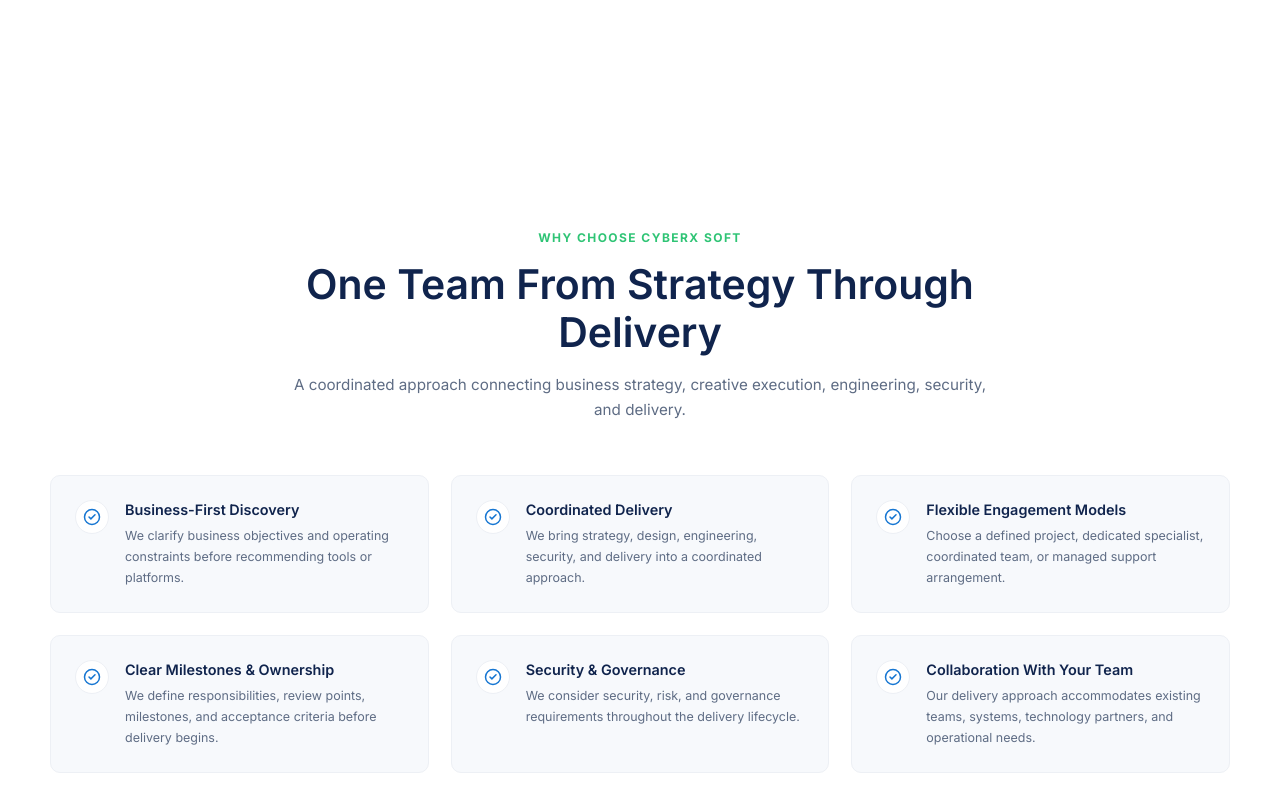
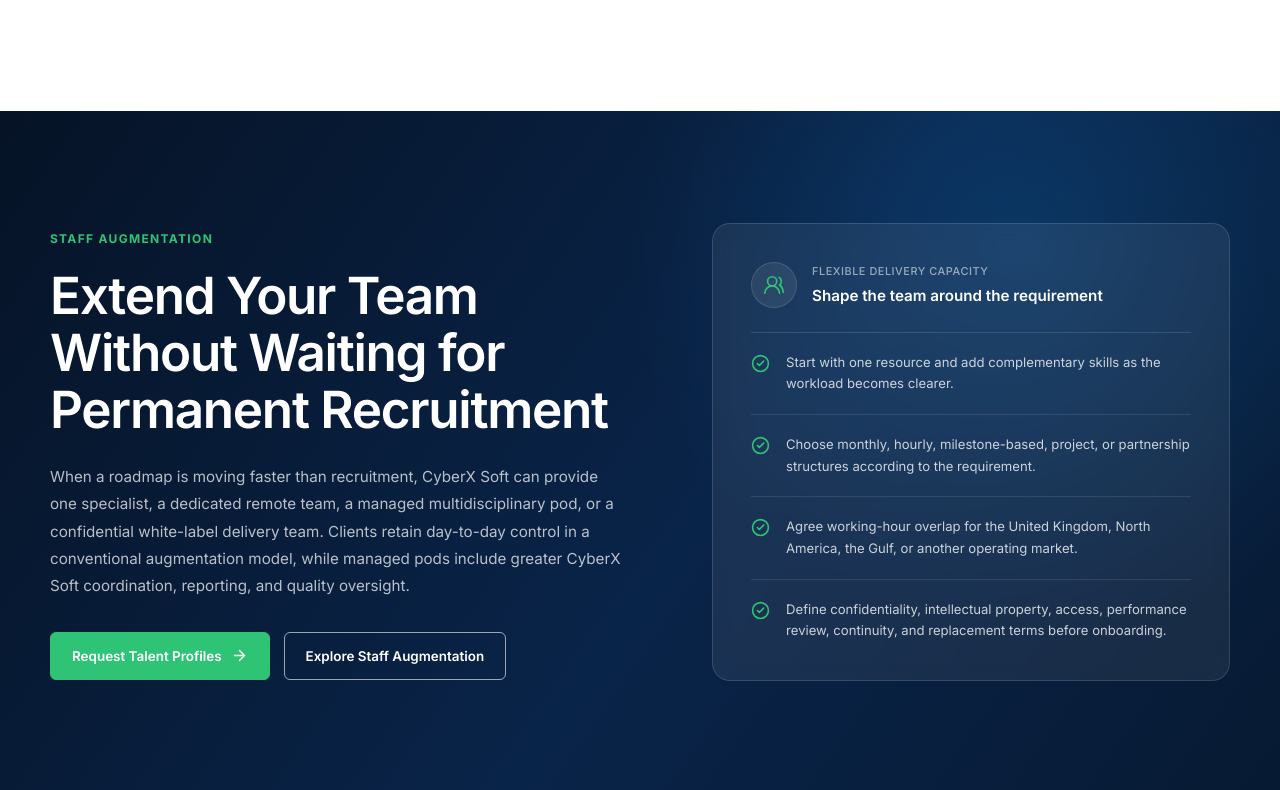
Before and after one commit to Furqan54/CyberXSoftStudio.net, a React (Vite) app in the folder client/: page / in a window 1280 px wide. Shown: the part 2970-3760 px from the top of the page. Built offline with nearby package versions, Linux system fonts and the light colour scheme.

Commit message:
Add Home staff augmentation highlight

```diff
--- a/client/src/features/home/HomePage.jsx
+++ b/client/src/features/home/HomePage.jsx
@@ -4,6 +4,7 @@
 import ClientsPartners from "./ClientsPartners";
 import HomeServices from "./HomeServices";
 import AudienceNeeds from "./AudienceNeeds";
+import StaffAugmentationHighlight from "./StaffAugmentationHighlight";
 import WhyChooseUs from "./WhyChooseUs";
 
 import { homeFaqs } from "./homeData";
@@ -21,6 +22,8 @@
 
       <AudienceNeeds />
 
+      <StaffAugmentationHighlight />
+
       <WhyChooseUs />
 
       <FAQSection items={homeFaqs} />
--- /dev/null
+++ b/client/src/features/home/StaffAugmentationHighlight.jsx
@@ -0,0 +1,98 @@
+import {
+  ArrowRight,
+  CheckCircle2,
+  UsersRound,
+} from "lucide-react";
+import { Link } from "react-router-dom";
+
+import { staffAugmentationHighlights } from "./homeData";
+
+import "./staffAugmentationHighlight.css";
+
+function StaffAugmentationHighlight() {
+  return (
+    <section className="staff-highlight">
+      <div className="container staff-highlight__inner">
+        <div className="staff-highlight__content">
+          <span className="staff-highlight__eyebrow">
+            Staff Augmentation
+          </span>
+
+          <h2 className="staff-highlight__title">
+            Extend Your Team Without Waiting for Permanent Recruitment
+          </h2>
+
+          <p className="staff-highlight__description">
+            When a roadmap is moving faster than recruitment, CyberX Soft can
+            provide one specialist, a dedicated remote team, a managed
+            multidisciplinary pod, or a confidential white-label delivery
+            team. Clients retain day-to-day control in a conventional
+            augmentation model, while managed pods include greater CyberX Soft
+            coordination, reporting, and quality oversight.
+          </p>
+
+          <div className="staff-highlight__actions">
+            <Link
+              to="/contact"
+              className="staff-highlight__button staff-highlight__button--primary"
+            >
+              Request Talent Profiles
+
+              <ArrowRight
+                size={17}
+                strokeWidth={2}
+                aria-hidden="true"
+              />
+            </Link>
+
+            <Link
+              to="/services/talent-augmentation-delivery-support"
+              className="staff-highlight__button staff-highlight__button--secondary"
+            >
+              Explore Staff Augmentation
+            </Link>
+          </div>
+        </div>
+
+        <div className="staff-highlight__panel">
+          <div className="staff-highlight__panel-heading">
+            <div className="staff-highlight__panel-icon">
+              <UsersRound
+                size={22}
+                strokeWidth={1.8}
+                aria-hidden="true"
+              />
+            </div>
+
+            <div>
+              <span>Flexible delivery capacity</span>
+
+              <strong>
+                Shape the team around the requirement
+              </strong>
+            </div>
+          </div>
+
+          <div className="staff-highlight__list">
+            {staffAugmentationHighlights.map((item) => (
+              <div
+                className="staff-highlight__item"
+                key={item.id}
+              >
+                <CheckCircle2
+                  size={19}
+                  strokeWidth={2}
+                  aria-hidden="true"
+                />
+
+                <p>{item.text}</p>
+              </div>
+            ))}
+          </div>
+        </div>
+      </div>
+    </section>
+  );
+}
+
+export default StaffAugmentationHighlight;
--- a/client/src/features/home/homeData.js
+++ b/client/src/features/home/homeData.js
@@ -74,6 +74,29 @@
   },
 ];
 
+export const staffAugmentationHighlights = [
+  {
+    id: 1,
+    text:
+      "Start with one resource and add complementary skills as the workload becomes clearer.",
+  },
+  {
+    id: 2,
+    text:
+      "Choose monthly, hourly, milestone-based, project, or partnership structures according to the requirement.",
+  },
+  {
+    id: 3,
+    text:
+      "Agree working-hour overlap for the United Kingdom, North America, the Gulf, or another operating market.",
+  },
+  {
+    id: 4,
+    text:
+      "Define confidentiality, intellectual property, access, performance review, continuity, and replacement terms before onboarding.",
+  },
+];
+
 export const whyChooseUsItems = [
   {
     id: 1,
--- /dev/null
+++ b/client/src/features/home/staffAugmentationHighlight.css
@@ -0,0 +1,327 @@
+/* =========================================
+   Home Staff Augmentation Highlight
+========================================= */
+
+.staff-highlight {
+  position: relative;
+
+  overflow: hidden;
+
+  padding-block: var(--section-space-lg);
+
+  background:
+    radial-gradient(
+      circle at 80% 20%,
+      rgba(20, 127, 209, 0.22),
+      transparent 34%
+    ),
+    linear-gradient(
+      125deg,
+      #061326 0%,
+      #092449 56%,
+      #071a33 100%
+    );
+}
+
+.staff-highlight__inner {
+  display: grid;
+  grid-template-columns:
+    minmax(0, 1.05fr)
+    minmax(360px, 0.95fr);
+
+  align-items: center;
+
+  gap: clamp(48px, 7vw, 90px);
+}
+
+/* =========================================
+   Content
+========================================= */
+
+.staff-highlight__content {
+  max-width: 680px;
+}
+
+.staff-highlight__eyebrow {
+  display: inline-block;
+
+  margin-bottom: 18px;
+
+  color: var(--color-accent);
+
+  font-size: 0.75rem;
+  font-weight: var(--font-weight-bold);
+
+  letter-spacing: 0.11em;
+  text-transform: uppercase;
+}
+
+.staff-highlight__title {
+  max-width: 660px;
+
+  color: var(--color-white);
+
+  font-size: clamp(2rem, 4vw, 3.25rem);
+  font-weight: var(--font-weight-semibold);
+
+  line-height: 1.12;
+  letter-spacing: -0.025em;
+}
+
+.staff-highlight__description {
+  max-width: 650px;
+
+  margin-top: 24px;
+
+  color: rgba(255, 255, 255, 0.72);
+
+  font-size: 0.95rem;
+  line-height: 1.8;
+}
+
+/* =========================================
+   Actions
+========================================= */
+
+.staff-highlight__actions {
+  display: flex;
+  align-items: center;
+  flex-wrap: wrap;
+
+  gap: 14px;
+
+  margin-top: 32px;
+}
+
+.staff-highlight__button {
+  display: inline-flex;
+  align-items: center;
+  justify-content: center;
+
+  gap: 9px;
+
+  min-height: 48px;
+
+  padding-inline: 21px;
+
+  font-size: 0.84rem;
+  font-weight: var(--font-weight-semibold);
+
+  border: 1px solid transparent;
+  border-radius: var(--radius-sm);
+
+  transition:
+    transform var(--transition-fast),
+    color var(--transition-fast),
+    background-color var(--transition-fast),
+    border-color var(--transition-fast);
+}
+
+.staff-highlight__button:hover {
+  transform: translateY(-1px);
+}
+
+.staff-highlight__button--primary {
+  color: var(--color-white);
+
+  background: var(--color-accent);
+
+  border-color: var(--color-accent);
+}
+
+.staff-highlight__button--primary:hover {
+  color: var(--color-white);
+
+  background: var(--color-accent-dark);
+
+  border-color: var(--color-accent-dark);
+}
+
+.staff-highlight__button--secondary {
+  color: var(--color-white);
+
+  background: transparent;
+
+  border-color: rgba(255, 255, 255, 0.6);
+}
+
+.staff-highlight__button--secondary:hover {
+  color: var(--color-white);
+
+  background: rgba(255, 255, 255, 0.08);
+
+  border-color: var(--color-white);
+}
+
+.staff-highlight__button:focus-visible {
+  outline: 3px solid rgba(38, 195, 133, 0.35);
+  outline-offset: 3px;
+}
+
+/* =========================================
+   Detail Panel
+========================================= */
+
+.staff-highlight__panel {
+  padding: clamp(28px, 4vw, 38px);
+
+  background: rgba(255, 255, 255, 0.07);
+
+  border: 1px solid rgba(255, 255, 255, 0.13);
+  border-radius: 18px;
+
+  backdrop-filter: blur(8px);
+}
+
+.staff-highlight__panel-heading {
+  display: flex;
+  align-items: center;
+
+  gap: 15px;
+
+  padding-bottom: 24px;
+
+  border-bottom: 1px solid rgba(255, 255, 255, 0.12);
+}
+
+.staff-highlight__panel-icon {
+  display: flex;
+  align-items: center;
+  justify-content: center;
+
+  width: 46px;
+  height: 46px;
+
+  flex-shrink: 0;
+
+  color: var(--color-accent);
+
+  background: rgba(255, 255, 255, 0.08);
+
+  border: 1px solid rgba(255, 255, 255, 0.12);
+  border-radius: 50%;
+}
+
+.staff-highlight__panel-heading div:last-child {
+  display: flex;
+  flex-direction: column;
+
+  gap: 4px;
+}
+
+.staff-highlight__panel-heading span {
+  color: rgba(255, 255, 255, 0.56);
+
+  font-size: 0.68rem;
+  font-weight: var(--font-weight-medium);
+
+  letter-spacing: 0.05em;
+  text-transform: uppercase;
+}
+
+.staff-highlight__panel-heading strong {
+  color: var(--color-white);
+
+  font-size: 0.95rem;
+  font-weight: var(--font-weight-semibold);
+
+  line-height: 1.4;
+}
+
+/* =========================================
+   Highlight List
+========================================= */
+
+.staff-highlight__list {
+  display: flex;
+  flex-direction: column;
+
+  gap: 0;
+}
+
+.staff-highlight__item {
+  display: grid;
+  grid-template-columns: 22px minmax(0, 1fr);
+
+  gap: 13px;
+
+  padding-block: 19px;
+
+  border-bottom: 1px solid rgba(255, 255, 255, 0.1);
+}
+
+.staff-highlight__item:last-child {
+  padding-bottom: 0;
+
+  border-bottom: 0;
+}
+
+.staff-highlight__item svg {
+  margin-top: 2px;
+
+  color: var(--color-accent);
+}
+
+.staff-highlight__item p {
+  color: rgba(255, 255, 255, 0.78);
+
+  font-size: 0.82rem;
+  line-height: 1.65;
+}
+
+/* =========================================
+   Responsive
+========================================= */
+
+@media (max-width: 960px) {
+  .staff-highlight__inner {
+    grid-template-columns: 1fr;
+
+    gap: 44px;
+  }
+
+  .staff-highlight__content {
+    max-width: 760px;
+  }
+
+  .staff-highlight__panel {
+    max-width: 760px;
+  }
+}
+
+@media (max-width: 600px) {
+  .staff-highlight__title {
+    font-size: clamp(1.85rem, 9vw, 2.6rem);
+  }
+
+  .staff-highlight__description {
+    margin-top: 20px;
+
+    font-size: 0.9rem;
+  }
+
+  .staff-highlight__actions {
+    flex-direction: column;
+    align-items: stretch;
+
+    gap: 12px;
+
+    margin-top: 28px;
+  }
+
+  .staff-highlight__button {
+    width: 100%;
+  }
+
+  .staff-highlight__panel {
+    padding: 24px 20px;
+  }
+
+  .staff-highlight__panel-heading {
+    align-items: flex-start;
+  }
+
+  .staff-highlight__item {
+    padding-block: 17px;
+  }
+}
```
